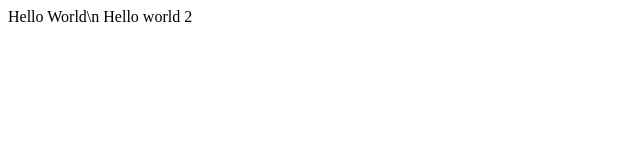
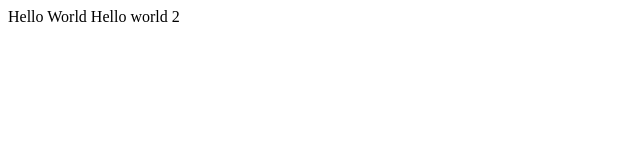
Before and after one commit to djeezuss/djeezuss.github.com, a plain HTML site: page index.html in a window 1280 px wide. Shown: the full height of the page, 0-640 px from the left. Drawn offline with Linux system fonts and the light colour scheme.

Commit message:
Update index.html

```diff
--- a/index.html
+++ b/index.html
@@ -1,6 +1,6 @@
 <html>
   <head>
-    Hello World\n
+    Hello World
   </head>
   <body>
     Hello world 2
```
